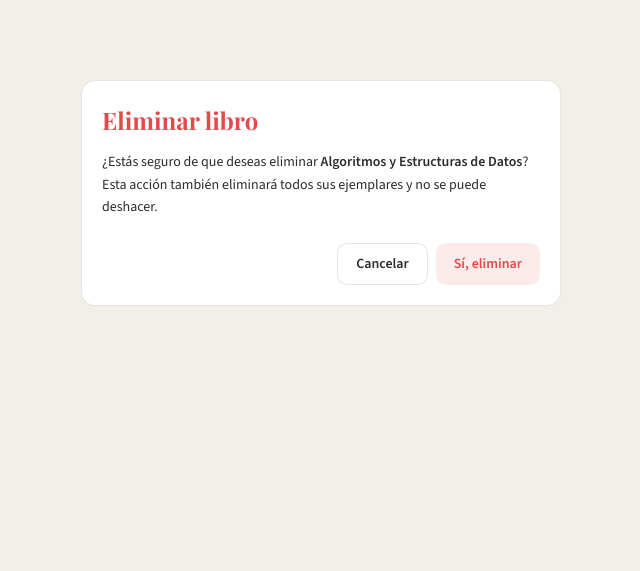
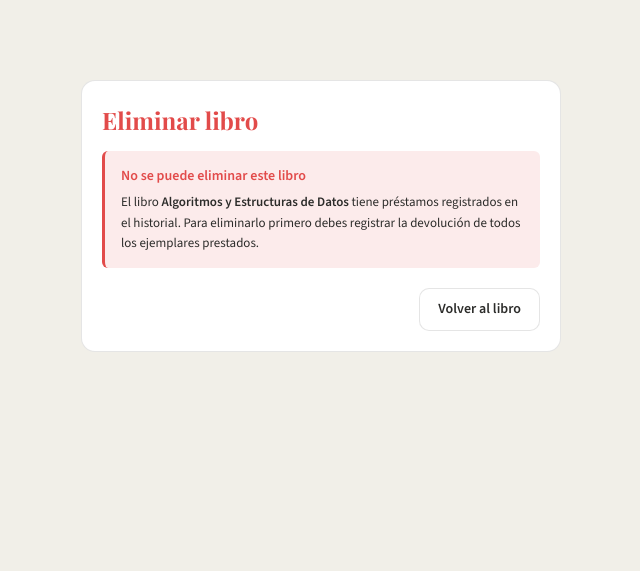
Before and after one commit to yerald0108/Biblioteca_Portal, a Django app: page /biblioteca/libros/3/eliminar/ in a window 1280 px wide. Shown: the part 65-636 px from the top of the page, without its empty margins (319-959 px from the left). Run offline with Django 5.2, Linux system fonts and the light colour scheme; a user stored in the database is signed in; data comes from the database, SQL or seed files in the repository; both versions use the stored data as it was after the commit.

Commit message:
erroreliminarlibrocorregido

```diff
--- a/biblioteca/views.py
+++ b/biblioteca/views.py
@@ -137,18 +137,32 @@ def libro_editar(request, pk):
 
 @solo_bibliotecario
 def libro_eliminar(request, pk):
-    if not request.user.is_staff:
-        messages.error(request, 'No tienes permiso para eliminar libros.')
-        return redirect('biblioteca:libro_list')
+    libro = get_object_or_404(Libro, pk=pk)
 
-    libro = get_object_or_404(Libro, pk=pk)
+    # Verificar si tiene préstamos asociados
+    tiene_prestamos = Prestamo.objects.filter(
+        ejemplar__libro=libro
+    ).exists()
+
     if request.method == 'POST':
+        if tiene_prestamos:
+            messages.error(
+                request,
+                f'No se puede eliminar "{libro.titulo}" porque tiene préstamos '
+                f'registrados en el historial. Primero devuelve todos los '
+                f'ejemplares prestados.'
+            )
+            return redirect('biblioteca:libro_detail', pk=libro.pk)
+
         titulo = libro.titulo
         libro.delete()
         messages.success(request, f'Libro "{titulo}" eliminado.')
         return redirect('biblioteca:libro_list')
 
-    return render(request, 'biblioteca/libro_confirmar_eliminar.html', {'libro': libro})
+    return render(request, 'biblioteca/libro_confirmar_eliminar.html', {
+        'libro':           libro,
+        'tiene_prestamos': tiene_prestamos,
+    })
 
 @solo_bibliotecario
 def ejemplar_agregar(request, libro_pk):
--- a/templates/biblioteca/libro_confirmar_eliminar.html
+++ b/templates/biblioteca/libro_confirmar_eliminar.html
@@ -2,20 +2,46 @@
 {% block title %}Eliminar libro · Portal Institucional{% endblock %}
 
 {% block content %}
-<div style="max-width: 480px; margin: 3rem auto;">
+<div style="max-width:480px; margin:3rem auto;">
   <div class="card">
-    <h2 style="font-family:var(--fuente-titulo); color:var(--rojo); margin-bottom:0.75rem;">
+    <h2 style="font-family:var(--fuente-titulo); color:var(--rojo);
+               margin-bottom:0.75rem;">
       Eliminar libro
     </h2>
+
+    {% if tiene_prestamos %}
+      <div style="background:var(--rojo-fondo); border-left:3px solid var(--rojo);
+                  border-radius:var(--radio-sm); padding:0.875rem 1rem;
+                  margin-bottom:1.25rem;">
+        <div style="font-size:14px; font-weight:600; color:var(--rojo);
+                    margin-bottom:4px;">
+          No se puede eliminar este libro
+        </div>
+        <div style="font-size:13px; color:var(--gris-texto);">
+          El libro <strong>{{ libro.titulo }}</strong> tiene préstamos
+          registrados en el historial. Para eliminarlo primero debes
+          registrar la devolución de todos los ejemplares prestados.
+        </div>
+      </div>
+      <div style="display:flex; justify-content:flex-end;">
+        <a href="{% url 'biblioteca:libro_detail' libro.pk %}"
+           class="btn btn--secondary">Volver al libro</a>
+      </div>
+
+    {% else %}
       <p style="font-size:14px; color:var(--gris-texto); margin-bottom:1.5rem;">
-      ¿Estás seguro de que deseas eliminar <strong>{{ libro.titulo }}</strong>?
+        ¿Estás seguro de que deseas eliminar
+        <strong>{{ libro.titulo }}</strong>?
         Esta acción también eliminará todos sus ejemplares y no se puede deshacer.
       </p>
       <form method="post" style="display:flex; gap:8px; justify-content:flex-end;">
         {% csrf_token %}
-      <a href="{% url 'biblioteca:libro_detail' libro.pk %}" class="btn btn--secondary">Cancelar</a>
+        <a href="{% url 'biblioteca:libro_detail' libro.pk %}"
+           class="btn btn--secondary">Cancelar</a>
         <button type="submit" class="btn btn--danger">Sí, eliminar</button>
       </form>
+    {% endif %}
+
   </div>
 </div>
 {% endblock %}
```
Also changed, not shown: db.sqlite3. Lines whose indentation alone changed are shown as unchanged.
